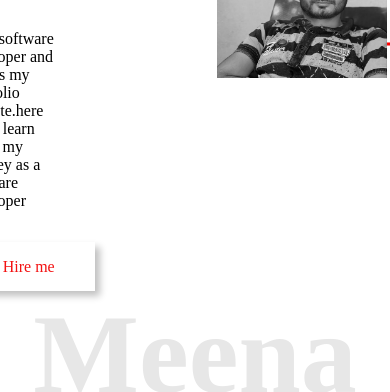
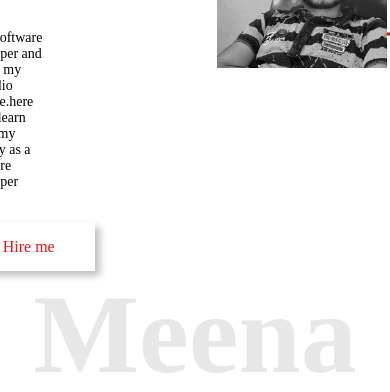
Before and after one commit to abhimeena01/portfolio, a plain HTML site: page index.html in a window 390 px wide. Shown: the part 452-844 px from the top of the page. Drawn offline with nearby package versions, Linux system fonts and the light colour scheme.

Commit message:
Update styles.css

```diff
--- a/styles.css
+++ b/styles.css
@@ -4,7 +4,10 @@
     box-sizing: border-box;
 }
 
-
+@media only screen and (max-width: 768px) {
+  body {
+    font-size: 14px;
+  } }
 #wrapper{
     height: 100vh;
     overflow-y:auto ;
```
